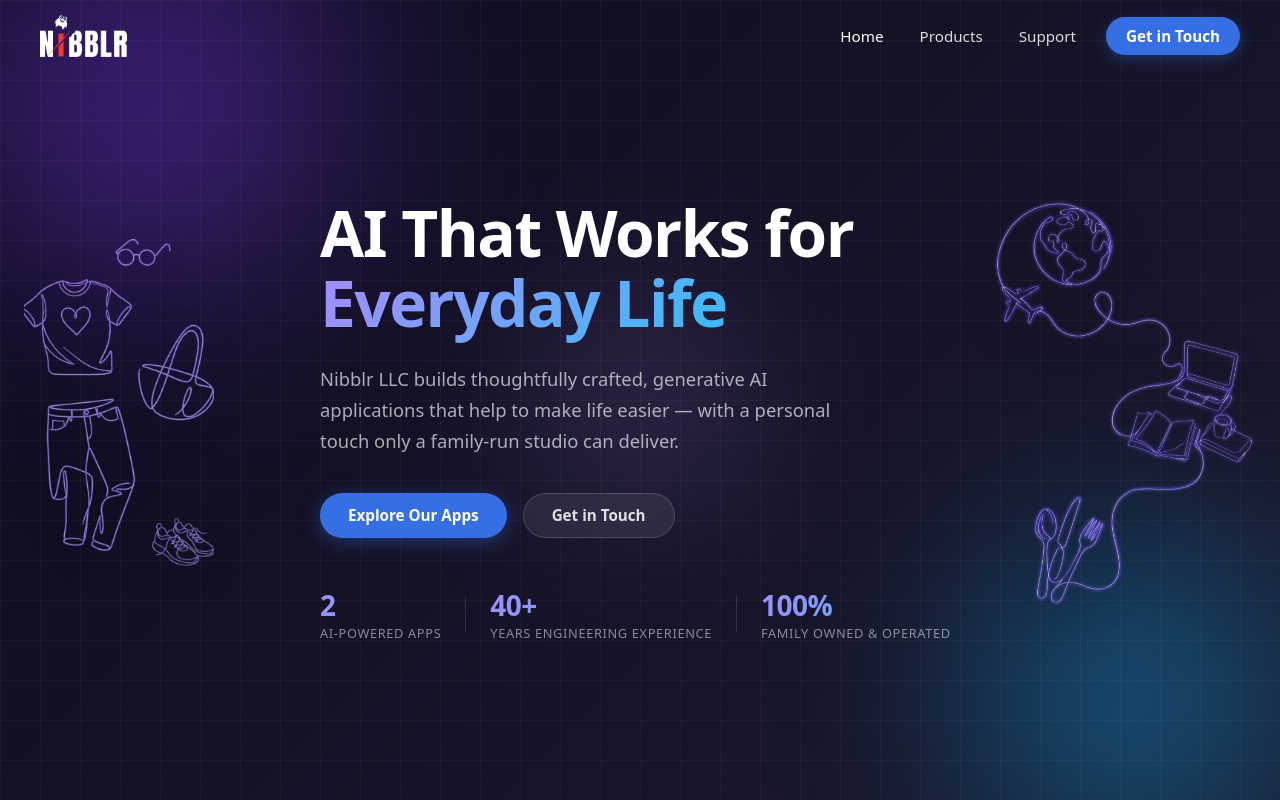
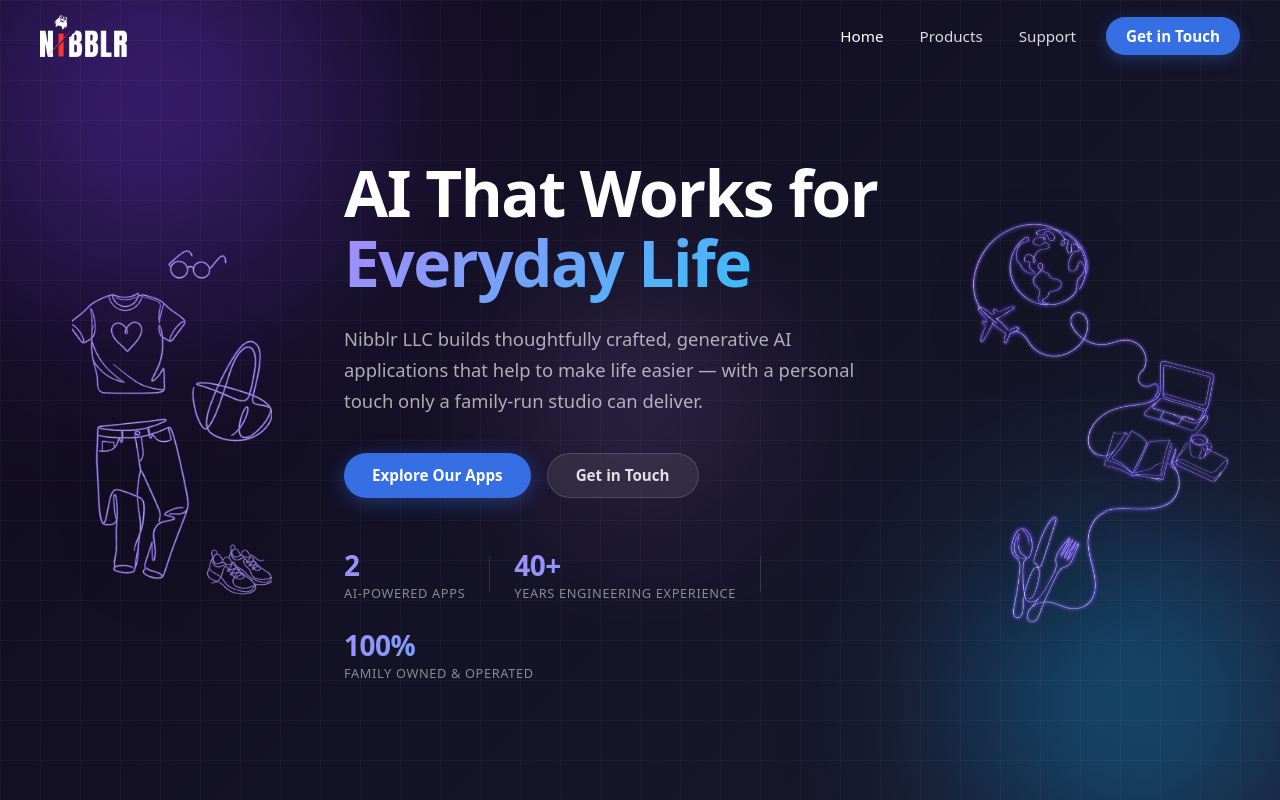
Before and after one commit to nibblrtech/nibblr, a React (Vite) app in the folder client/: page / in a window 1280 px wide. Shown: the top 800 px of the page. Built offline with nearby package versions, Linux system fonts and the light colour scheme.

Commit message:
position of home page elements

```diff
--- a/client/src/pages/Home.css
+++ b/client/src/pages/Home.css
@@ -2,10 +2,12 @@
 .hero-section {
   position: relative;
   min-height: 100svh;
-  display: flex;
+  display: grid;
+  grid-template-columns: 1fr auto 1fr;
+  gap: 48px;
   align-items: center;
   overflow: hidden;
-  padding: 120px 24px 80px;
+  padding: 120px 48px 80px;
   background: linear-gradient(135deg, #0f0a1e 0%, #1a1a2e 100%);
 }
 
@@ -59,11 +61,10 @@
 
 .hero-content {
   position: relative;
-  max-width: 1200px;
-  margin: 0 auto;
-  flex: 1;
   z-index: 1;
-  max-width: 640px;
+  max-width: 560px;
+  width: 100%;
+  justify-self: center;
 }
 
 .hero-badge {
@@ -148,47 +149,43 @@
   background: rgba(255, 255, 255, 0.12);
 }
 
-/* ── HERO IMAGES ── */
-.hero-images {
-  position: absolute;
-  inset: 0;
+/* ── HERO IMAGE COLUMNS ── */
+.hero-col {
+  position: relative;
+  z-index: 1;
   display: flex;
   align-items: center;
-  justify-content: space-between;
+  justify-content: center;
   pointer-events: none;
-  padding: 0 24px;
 }
 
 .hero-image {
-  max-width: 280px;
   height: auto;
   object-fit: contain;
-  opacity: 0.95;
+  opacity: 0.85;
+  filter: drop-shadow(0 10px 30px rgba(0, 0, 0, 0.4));
 }
 
-.hero-image-left {
-  position: absolute;
-  left: 24px;
-  top: 50%;
-  transform: translateY(-50%);
-  max-width: 190px;
-  opacity: 0.75;
-  filter: drop-shadow(0 10px 25px rgba(0, 0, 0, 0.3));
+.hero-col-left .hero-image {
+  max-width: 200px;
 }
 
-.hero-image-right {
-  position: absolute;
-  right: 24px;
-  top: 50%;
-  transform: translateY(-50%);
+.hero-col-right .hero-image {
   max-width: 280px;
-  opacity: 0.75;
-  filter: drop-shadow(0 10px 25px rgba(0, 0, 0, 0.3));
 }
 
 @media (max-width: 1024px) {
-  .hero-images {
+  .hero-section {
+    grid-template-columns: 1fr;
+    padding: 120px 24px 80px;
+  }
+
+  .hero-col {
     display: none;
+  }
+
+  .hero-content {
+    max-width: 100%;
   }
 }
 
--- a/client/src/pages/Home.jsx
+++ b/client/src/pages/Home.jsx
@@ -70,6 +70,9 @@
           <div className="hero-orb hero-orb-3" />
           <div className="hero-grid" />
         </div>
+        <div className="hero-col hero-col-left" aria-hidden="true">
+          <img src={OutfitImage} alt="" className="hero-image" />
+        </div>
         <div className="hero-content">
           <h1 className="hero-heading">
             AI That Works for
@@ -96,17 +99,8 @@
             <StatItem number="100%" label="Family Owned &amp; Operated" />
           </div>
         </div>
-        <div className="hero-images" aria-hidden="true">
-          <img
-            src={OutfitImage}
-            alt=""
-            className="hero-image hero-image-left"
-          />
-          <img
-            src={TravelDiningImage}
-            alt=""
-            className="hero-image hero-image-right"
-          />
+        <div className="hero-col hero-col-right" aria-hidden="true">
+          <img src={TravelDiningImage} alt="" className="hero-image" />
         </div>
       </section>
 
```
